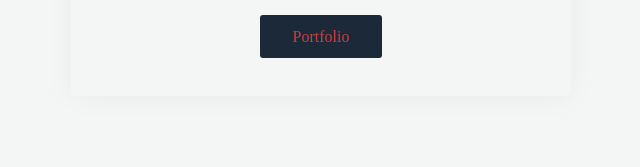
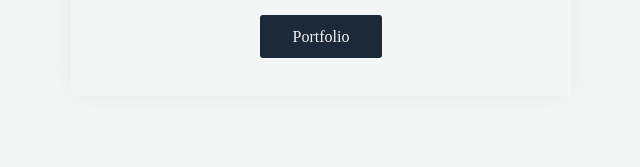
Before and after one commit to basecinco/profile, a plain HTML site: page index.html in a window 1280 px wide. In both pictures the pointer is over the link "Portfolio". Shown: the part 440-607 px from the top of the page, 319-959 px from the left. Drawn offline with Linux system fonts and the light colour scheme; a web font is replaced by a local one.

Commit message:
Update style.css

```diff
--- a/style.css
+++ b/style.css
@@ -50,6 +50,7 @@ a:hover {
 
 .button:hover {
   background-color: #1c2938;
+  color: #f4f6f6;
 }
 
 .container {
```
